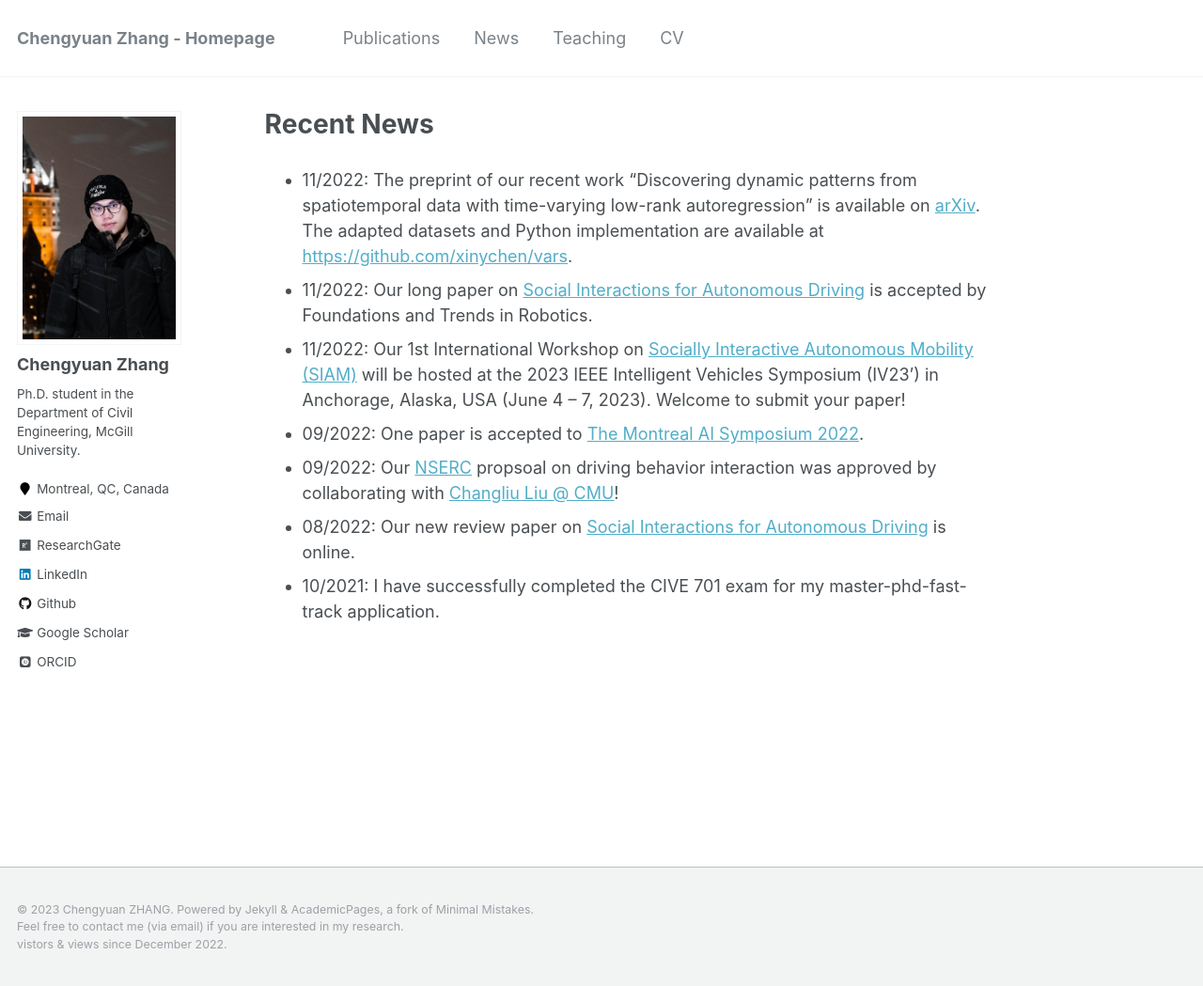
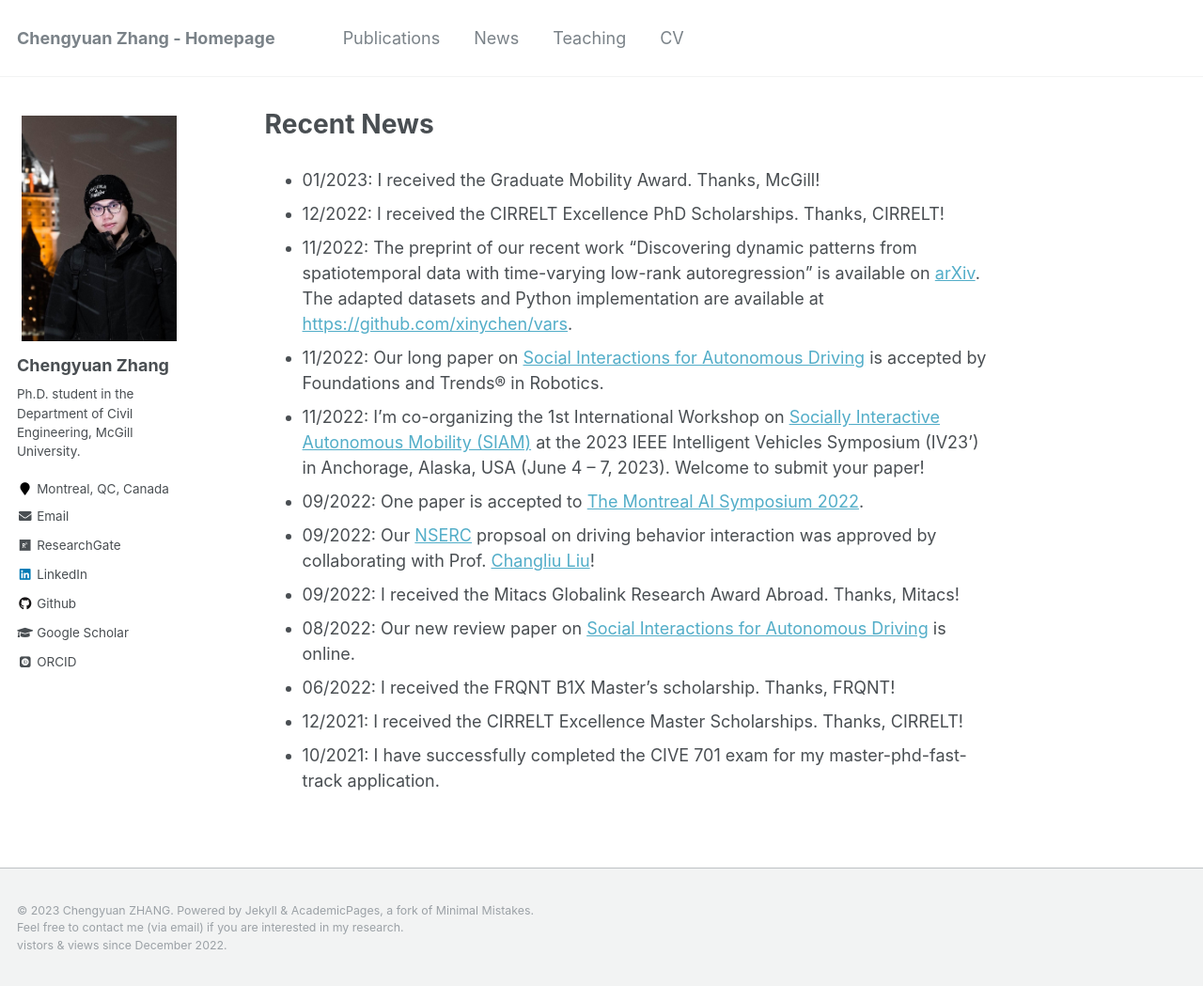
Before and after one commit to Chengyuan-Zhang/chengyuan-zhang.github.io, a Jekyll site: the page built from _pages/news.md, in a window 1280 px wide and 1051 px high. Shown: the whole window at 94% size. Built offline with Jekyll 4.4.1, drawn with Linux system fonts in a browser that asks for light colours; some web fonts are replaced; comment, search, counter and statistics services are not loaded.

Commit message:
update_news

```diff
--- a/_pages/news.md
+++ b/_pages/news.md
@@ -4,19 +4,24 @@ permalink: /news/
 author_profile: true
 ---
 
+* 01/2023: I received the Graduate Mobility Award. Thanks, McGill!
+* 12/2022: I received the CIRRELT Excellence PhD Scholarships. Thanks, CIRRELT!
 * 11/2022:  The preprint of our recent work "Discovering dynamic patterns from spatiotemporal data with time-varying
   low-rank autoregression" is available on [arXiv](https://arxiv.org/abs/2211.15482). The adapted datasets and Python
   implementation are available at [https://github.com/xinychen/vars](https://github.com/xinychen/vars).
 * 11/2022: Our long paper
   on [Social Interactions for Autonomous Driving](https://www.nowpublishers.com/article/Details/ROB-078) is accepted by
-  Foundations and Trends in Robotics.
-* 11/2022: Our 1st International Workshop
-  on [Socially Interactive Autonomous Mobility (SIAM)](https://interactive-driving.github.io/) will be hosted at the
+  Foundations and Trends® in Robotics.
+* 11/2022: I'm co-organizing the 1st International Workshop
+  on [Socially Interactive Autonomous Mobility (SIAM)](https://interactive-driving.github.io/) at the
   2023 IEEE Intelligent Vehicles Symposium (IV23') in Anchorage, Alaska, USA (June 4 – 7, 2023). Welcome to submit your
   paper!
 * 09/2022: One paper is accepted to [The Montreal AI Symposium 2022](http://montrealaisymposium.com/).
 * 09/2022: Our [NSERC](https://www.nserc-crsng.gc.ca/innovate-innover/alliance-alliance/index_eng.asp) propsoal on
-  driving behavior interaction was approved by collaborating with [Changliu Liu @ CMU](http://icontrol.ri.cmu.edu/)!
+  driving behavior interaction was approved by collaborating with Prof. [Changliu Liu](http://icontrol.ri.cmu.edu/)!
+* 09/2022: I received the Mitacs Globalink Research Award Abroad. Thanks, Mitacs!
 * 08/2022: Our new review paper on [Social Interactions for Autonomous Driving](https://arxiv.org/abs/2208.07541) is
   online.
+* 06/2022: I received the FRQNT B1X Master’s scholarship. Thanks, FRQNT!
+* 12/2021: I received the CIRRELT Excellence Master Scholarships. Thanks, CIRRELT!
 * 10/2021: I have successfully completed the CIVE 701 exam for my master-phd-fast-track application.
--- a/_sass/_sidebar.scss
+++ b/_sass/_sidebar.scss
@@ -88,7 +88,7 @@
 
     @include breakpoint($large) {
       padding: 5px;
-      border: 1px solid $border-color;
+      border: 0px solid $border-color;
     }
   }
 }
```
Also changed, not shown: _pages/about.md (+7 -8 lines).
